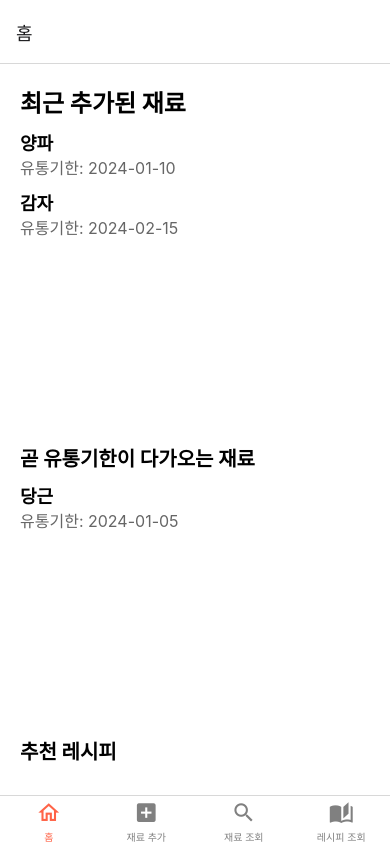
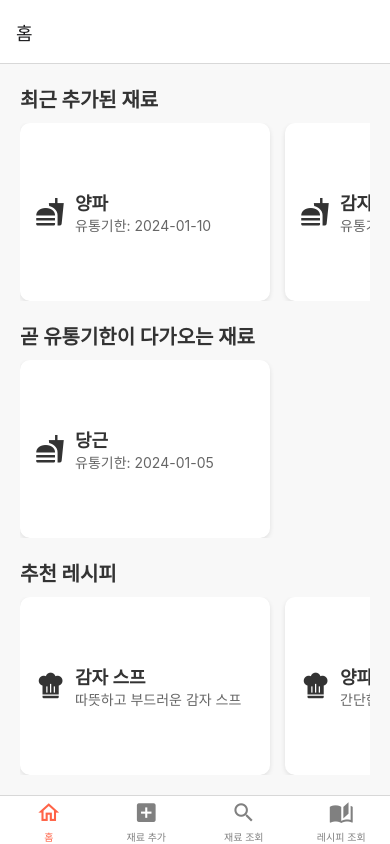
Before and after one commit to yobee0304/Fredgeverse, a React Native app: screen /Home in a window 390 px wide. Built offline with nearby package versions, Linux system fonts and the light colour scheme.

Commit message:
Edit home screen design

```diff
--- a/screen/home.js
+++ b/screen/home.js
@@ -1,5 +1,6 @@
 import React from 'react';
 import { View, Text, FlatList, StyleSheet } from 'react-native';
+import Icon from 'react-native-vector-icons/MaterialCommunityIcons';
 
 // 홈 화면 (최근 추가된 재료와 유통기한 다가오는 재료 표시)
 const Home = () => {
@@ -12,10 +13,28 @@ const Home = () => {
     { id: '3', name: '당근', expiryDate: '2024-01-05' },
   ];
 
+  const recommendedRecipes = [
+    { id: '1', name: '감자 스프', description: '따뜻하고 부드러운 감자 스프' },
+    { id: '2', name: '양파 볶음', description: '간단한 양파 볶음 요리' },
+  ];
+
   const renderIngredient = ({ item }) => (
-    <View style={styles.ingredientContainer}>
-      <Text style={styles.ingredientName}>{item.name}</Text>
-      <Text style={styles.ingredientExpiry}>유통기한: {item.expiryDate}</Text>
+    <View style={styles.card}>
+      <Icon name="food" size={30} color="#333" />
+      <View style={styles.ingredientTextContainer}>
+        <Text style={styles.ingredientName}>{item.name}</Text>
+        <Text style={styles.ingredientExpiry}>유통기한: {item.expiryDate}</Text>
+      </View>
+    </View>
+  );
+
+  const renderRecipe = ({ item }) => (
+    <View style={styles.card}>
+      <Icon name="chef-hat" size={30} color="#333" />
+      <View style={styles.recipeTextContainer}>
+        <Text style={styles.recipeName}>{item.name}</Text>
+        <Text style={styles.recipeDescription}>{item.description}</Text>
+      </View>
     </View>
   );
 
@@ -26,17 +45,27 @@ const Home = () => {
         data={recentIngredients}
         renderItem={renderIngredient}
         keyExtractor={item => item.id}
+        horizontal
+        showsHorizontalScrollIndicator={false}
       />
 
-      <Text style={styles.subtitle}>곧 유통기한이 다가오는 재료</Text>
+      <Text style={styles.title}>곧 유통기한이 다가오는 재료</Text>
       <FlatList
         data={expiringSoon}
         renderItem={renderIngredient}
         keyExtractor={item => item.id}
+        horizontal
+        showsHorizontalScrollIndicator={false}
       />
 
-      <Text style={styles.subtitle}>추천 레시피</Text>
-      {/* 추천 레시피가 여기에 표시될 수 있습니다 */}
+      <Text style={styles.title}>추천 레시피</Text>
+      <FlatList
+        data={recommendedRecipes}
+        renderItem={renderRecipe}
+        keyExtractor={item => item.id}
+        horizontal
+        showsHorizontalScrollIndicator={false}
+      />
     </View>
   );
 };
@@ -45,35 +74,55 @@ const Home = () => {
 const styles = StyleSheet.create({
   container: {
     flex: 1,
-    padding: 20,
-    backgroundColor: '#fff',
+    paddingLeft: 20,
+    paddingRight: 20,
+    paddingBottom: 20,
+    backgroundColor: '#f8f8f8',
   },
   title: {
-    fontSize: 24,
-    fontWeight: 'bold',
-    marginBottom: 10,
-  },
-  subtitle: {
     fontSize: 20,
     fontWeight: 'bold',
     marginTop: 20,
     marginBottom: 10,
+    color: '#333',
   },
-  ingredientContainer: {
-    marginBottom: 10,
+  card: {
+    flexDirection: 'row',
+    alignItems: 'center',
+    backgroundColor: '#fff',
+    borderRadius: 10,
+    padding: 15,
+    marginRight: 15,
+    shadowColor: '#000',
+    shadowOffset: { width: 0, height: 2 },
+    shadowOpacity: 0.1,
+    shadowRadius: 5,
+    elevation: 5,
+    width: 250,
+  },
+  ingredientTextContainer: {
+    marginLeft: 10,
   },
   ingredientName: {
     fontSize: 18,
     fontWeight: 'bold',
+    color: '#333',
   },
   ingredientExpiry: {
-    fontSize: 16,
+    fontSize: 14,
     color: '#666',
   },
-  center: {
-    flex: 1,
-    justifyContent: 'center',
-    alignItems: 'center',
+  recipeTextContainer: {
+    marginLeft: 10,
+  },
+  recipeName: {
+    fontSize: 18,
+    fontWeight: 'bold',
+    color: '#333',
+  },
+  recipeDescription: {
+    fontSize: 14,
+    color: '#666',
   },
 });
 
```
